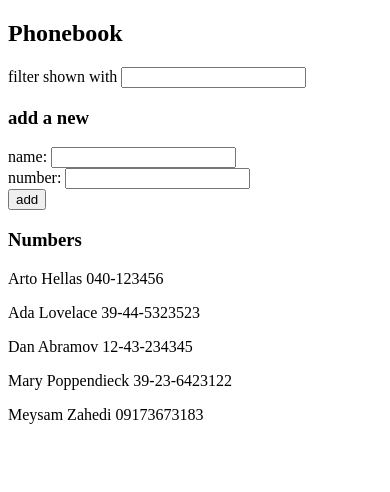
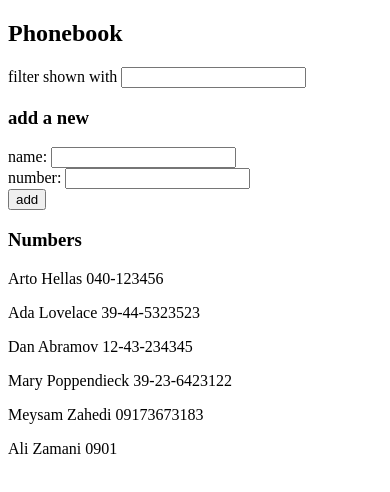
Before and after one commit to MeysamZa/Full-Stack-Open-2023, a React (Vite) app in the folder Part2/PhoneBook/: page / in a window 390 px wide. Shown: the top 492 px of the page. Built offline with nearby package versions, Linux system fonts and the light colour scheme; data requests are answered from the project's data file.

Commit message:
2.13: The Phonebook step8

```diff
--- a/Part2/PhoneBook/db.json
+++ b/Part2/PhoneBook/db.json
@@ -24,6 +24,11 @@
       "id": "5a3d",
       "name": "Meysam Zahedi",
       "number": "09173673183"
+    },
+    {
+      "id": "5cd3",
+      "name": "Ali Zamani",
+      "number": "0901"
     }
   ]
 }
--- a/Part2/PhoneBook/src/App.jsx
+++ b/Part2/PhoneBook/src/App.jsx
@@ -2,7 +2,7 @@ import { useState,useEffect } from 'react'
 import Filter from './components/Filter'
 import PersonForm from './components/PersonForm'
 import Persons from './components/Persons'
-import axios from 'axios'
+import personService from './services/person'
 
 const App = () => {
   const [persons, setPersons] = useState([])
@@ -11,9 +11,9 @@ const App = () => {
   const [nameFilter,setNameFilter]=useState('')
 
   useEffect(()=>{
-    axios
-    .get('http://localhost:3001/persons')
-    .then(responce=>setPersons(responce.data))
+    personService
+    .getAll()
+    .then(returnedPersons=>setPersons(returnedPersons))
   }
     ,[])
 
@@ -33,10 +33,10 @@ const App = () => {
       window.alert(`${newPerson.name} is already added to phonebook`)
       return
     }
-    axios
-    .post('http://localhost:3001/persons',newPerson)
-    .then(responce=>{
-      setPersons(persons.concat(responce.data))
+    personService
+    .addNew(newPerson)
+    .then(returnedPerson=>{
+      setPersons(persons.concat(returnedPerson))
       setNewName('')
       setNewNumber('')
     })
--- /dev/null
+++ b/Part2/PhoneBook/src/services/person.js
@@ -0,0 +1,15 @@
+import axios from 'axios'
+
+const baseUrl="http://localhost:3001/persons"
+
+const getAll=()=>{
+    return axios.get(baseUrl)
+    .then(responce=>responce.data)
+}
+
+const addNew=(newPerson)=>{
+    return axios.post(baseUrl,newPerson)
+    .then(responce=>responce.data)
+}
+
+export default {getAll,addNew}
```
